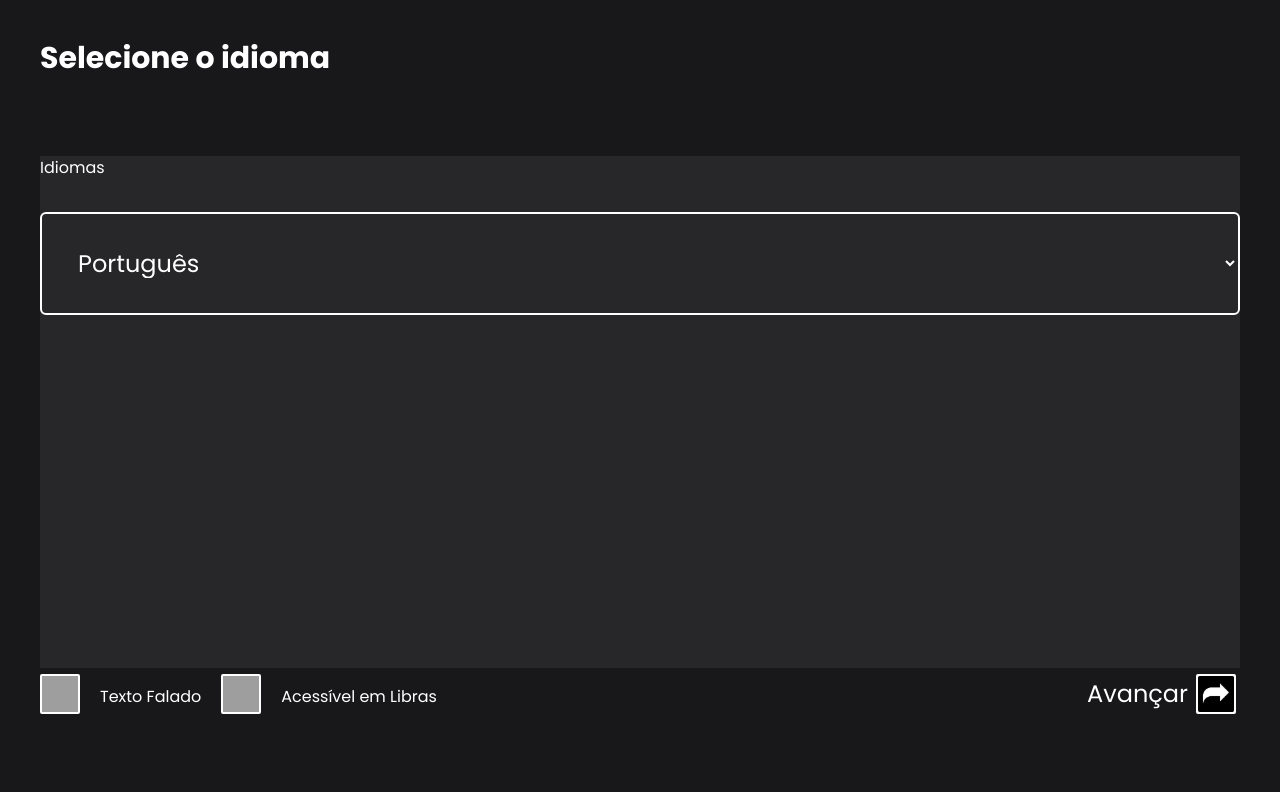
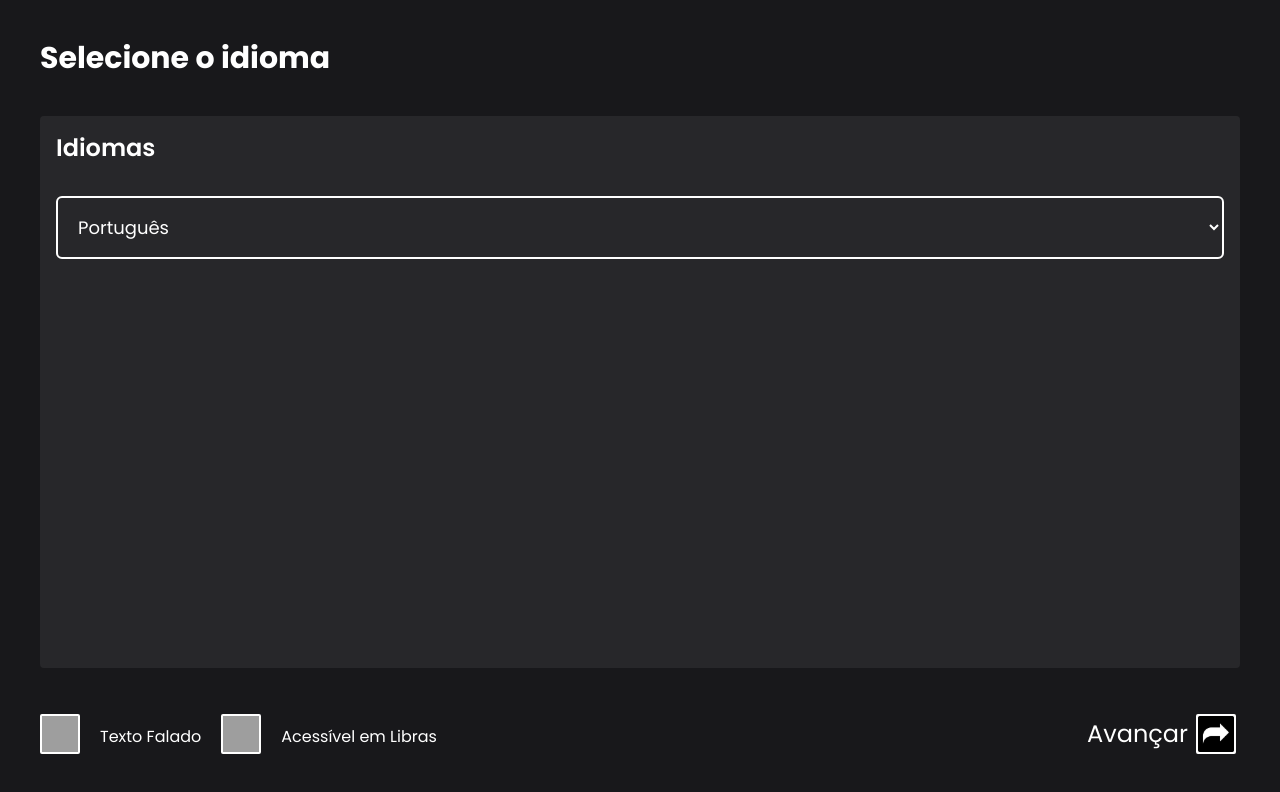
Before and after one commit to pvborgesz/tv-ui, a React (Vite) app: page /selectLanguage in a window 1280 px wide. Shown: the top 792 px of the page. Built offline with nearby package versions, Linux system fonts and the light colour scheme; grey boxes are pictures that could not be loaded.

Commit message:
feat: Melhorando UI

```diff
--- a/src/components/Footer.jsx
+++ b/src/components/Footer.jsx
@@ -4,7 +4,7 @@ import { Link } from "react-router-dom";
 
 export default function Footer({ href }) {
   return (
-    <footer className="flex items-center justify-between text-white mb-30 ml-10 mr-10 mb-20">
+    <footer className="flex items-center justify-between text-white mb-30 ml-10 mr-10 mb-10">
       <div className="font-normal flex gap-5 items-center">
         <img
           src="https://cdn-icons-png.flaticon.com/512/2719/2719648.png"
@@ -19,6 +19,7 @@ export default function Footer({ href }) {
         />
         <p className="text-2sm mt-1.5">Acessível em Libras</p>
       </div>
+
       {href && (
         <div className="flex flex-row items-center gap-2 cursor-pointer hover:bg-zinc-500 p-1 rounded-sm">
           <Link className="text-2xl mt-1.5 font-normal mb-1.5" to={href}>
--- a/src/pages/SelectLanguage.jsx
+++ b/src/pages/SelectLanguage.jsx
@@ -1,8 +1,8 @@
-// eslint-disable-next-line no-unused-vars
 import React, { useContext } from "react";
-import "../App.css";
 import Footer from "../components/Footer";
 import TitlePage from "../components/TitlePage";
+
+import "../App.css";
 
 export default function SelectLanguage() {
   return (
@@ -10,9 +10,11 @@ export default function SelectLanguage() {
       <header className="flex flex-col items-left justify-left text-white">
         <TitlePage name="Selecione o idioma" />
       </header>
-      <div className="bg-zinc-800 flex flex-col items-left justify-left text-white flex-grow ml-10 mt-20 gap-8 mr-10">
-        <div className="text-4  xl font-normal ">Idiomas</div>
-        <select className="text-2xl font-normal bg-zinc-800 text-white border-2 border-white rounded-md p-8">
+
+      <div className="bg-zinc-800 p-4 rounded flex flex-col  items-left justify-left text-white flex-grow my-10 mx-10 gap-8 mr-10 overflow-hidden">
+        <h2 className="text-zinc- text-2xl font-semibold">Idiomas</h2>
+
+        <select className="text-lg font-normal bg-zinc-800 text-white border-2 border-white rounded-md p-4 overflow-y-scroll">
           <option value="">Português</option>
           <option value="">Inglês</option>
           <option value="">Espanhol</option>
```
